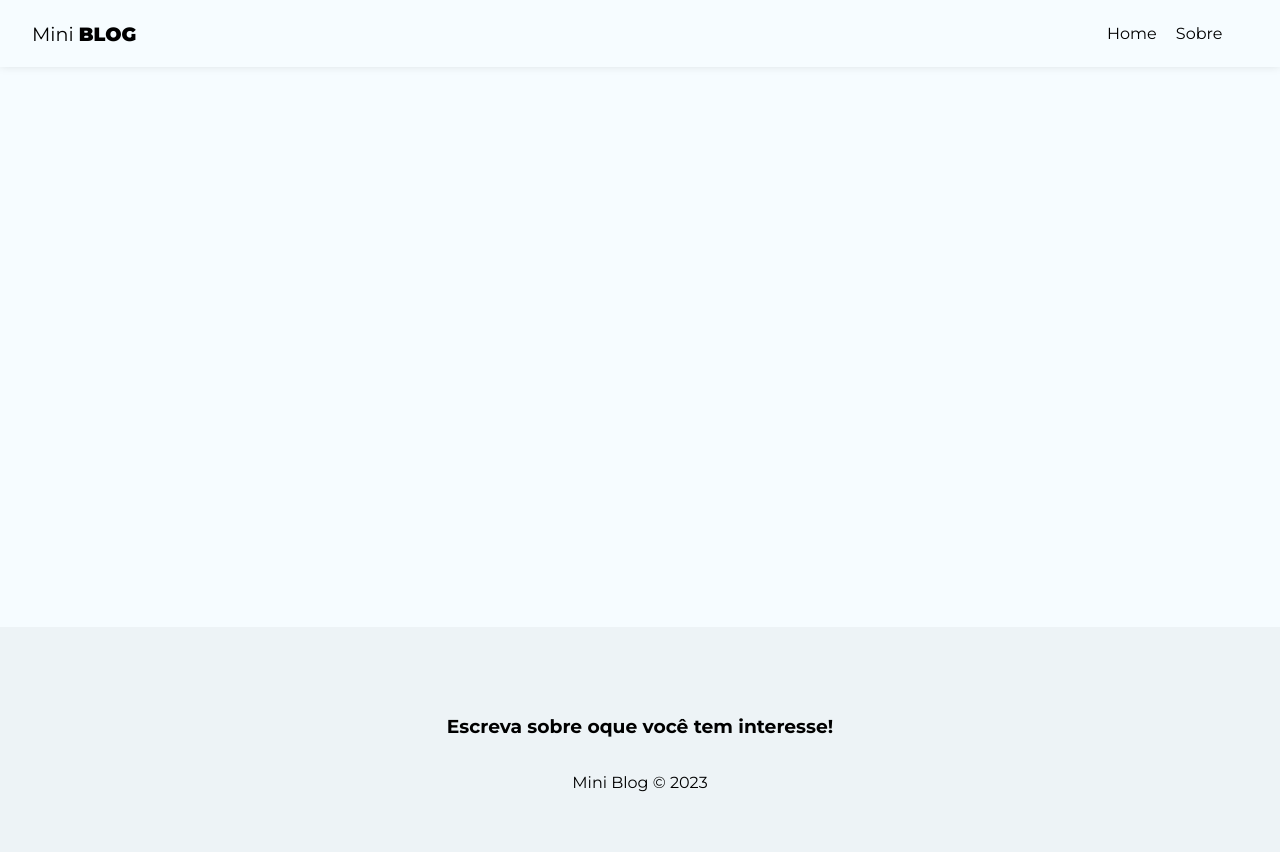
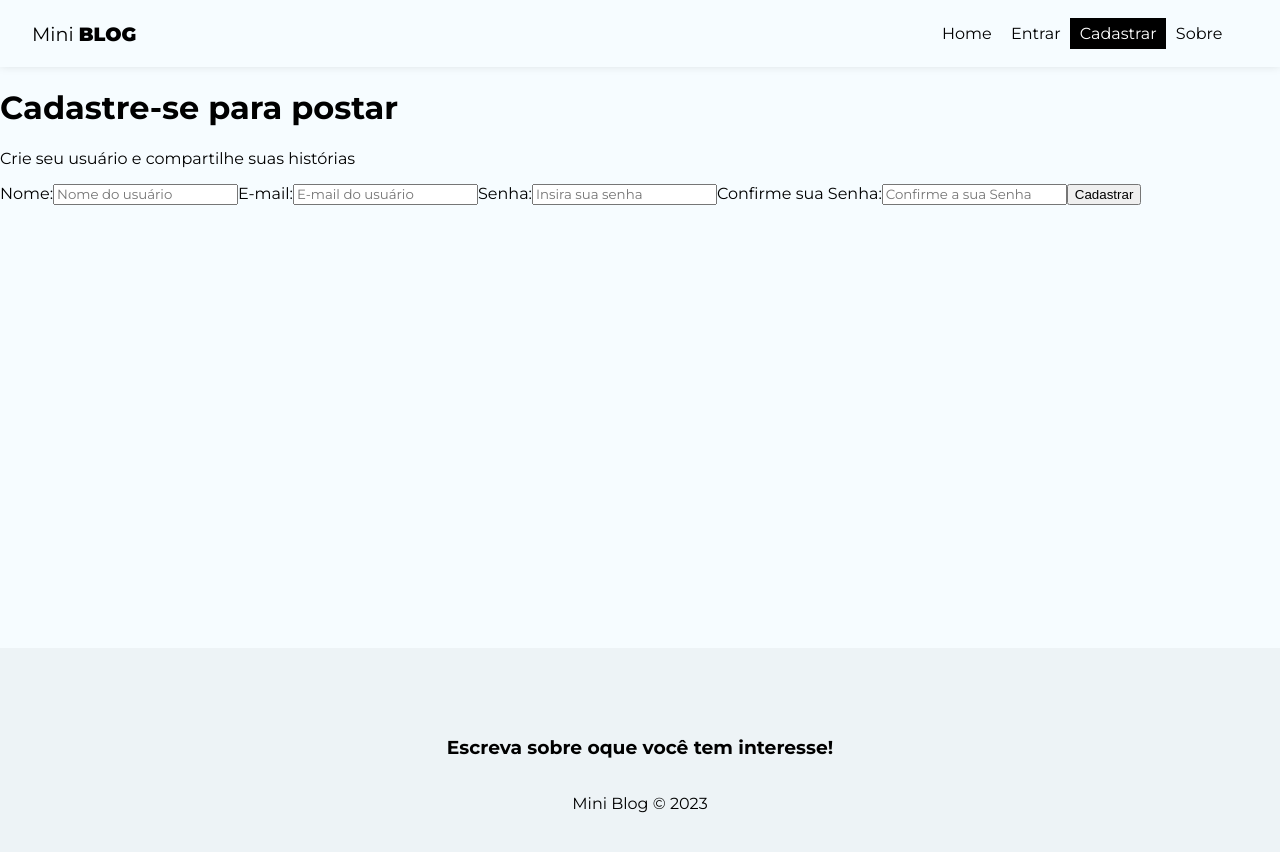
Before and after one commit to NathanKusters/Miniblog, a React (Vite) app: page /register in a window 1280 px wide. Shown: the top 852 px of the page. Built offline with nearby package versions, Linux system fonts and the light colour scheme.

Commit message:
adding registration form

```diff
--- a/index.html
+++ b/index.html
@@ -2,7 +2,7 @@
 <html lang="en">
   <head>
     <meta charset="UTF-8" />
-    <link rel="icon" type="image/svg+xml" href="" />
+    <link rel="icon" type="image/svg+xml" href="src/assets/icon_blog.svg" />
     <meta name="viewport" content="width=device-width, initial-scale=1.0" />
 
     <!-- Fontes Usadas-->
--- a/src/App.jsx
+++ b/src/App.jsx
@@ -8,6 +8,8 @@
 import About from './pages/About/About';
 import NavBar from './components/NavBar';
 import Footer from './components/Footer';
+import Login from './pages/Login/Login';
+import Register from './pages/Register/Register';
 
 
 function App() {
@@ -20,6 +22,8 @@
         <Routes>
           <Route path='/' element={<Home />} />
           <Route path='/about' element={<About />} />
+          <Route path='/login' element={<Login />} />
+          <Route path='/register' element={<Register />} />
         </Routes>
       </div>
     <Footer />
--- a/src/components/Navbar.jsx
+++ b/src/components/Navbar.jsx
@@ -13,6 +13,12 @@
           <NavLink to="/" className={({isActive}) => (isActive ? styles.active : "")}>Home</NavLink>
         </li>
         <li>
+          <NavLink to="/login" className={({isActive}) => (isActive ? styles.active : "")}>Entrar</NavLink>
+        </li>
+        <li>
+          <NavLink to="/register" className={({isActive}) => (isActive ? styles.active : "")}>Cadastrar</NavLink>
+        </li>
+        <li>
           <NavLink to="/about" className={({isActive}) => (isActive ? styles.active : "")}>Sobre</NavLink>
         </li>
       </ul>
--- /dev/null
+++ b/src/pages/Login/Login.jsx
@@ -0,0 +1,9 @@
+import styles from "./Login.module.css";
+
+const Login = () => {
+  return (
+    <h2>Login</h2>
+  )
+}
+
+export default Login
--- /dev/null
+++ b/src/pages/Register/Register.jsx
@@ -0,0 +1,54 @@
+import styles from "./Register.module.css";
+
+import { useState, useEffect } from "react";
+
+const Register = () => {
+  return (
+
+    <div>
+      <h1>Cadastre-se para postar</h1>
+      <p>Crie seu usuário e compartilhe suas histórias</p>
+      <form>
+        <label>
+          <span>Nome:</span>
+          <input
+            type="text"
+            name="displayName"
+            required
+            placeholder="Nome do usuário"
+          />
+        </label>
+        <label>
+          <span>E-mail:</span>
+          <input
+            type="email"
+            name="email"
+            required
+            placeholder="E-mail do usuário"
+          />
+        </label>
+        <label>
+          <span>Senha:</span>
+          <input
+            type="password"
+            name="password"
+            required
+            placeholder="Insira sua senha"
+          />
+        </label>
+        <label>
+          <span>Confirme sua Senha:</span>
+          <input
+            type="password"
+            name="confirmPassword"
+            required
+            placeholder="Confirme a sua Senha"
+          />
+        </label>
+        <button className="btn">Cadastrar</button>
+      </form>
+    </div>
+  )
+}
+
+export default Register
--- /dev/null
+++ b/src/pages/Register/Register.module.css
@@ -0,0 +1,7 @@
+.register {
+    text-align: center;
+}
+
+.register p {
+    color: #aaa;
+}
```
Also changed, not shown: src/assets/icon_blog.svg (added), src/pages/Login/Login.module.css (added).
